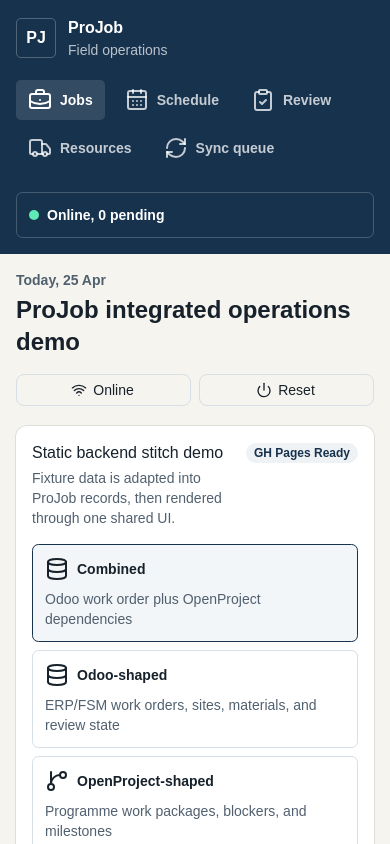
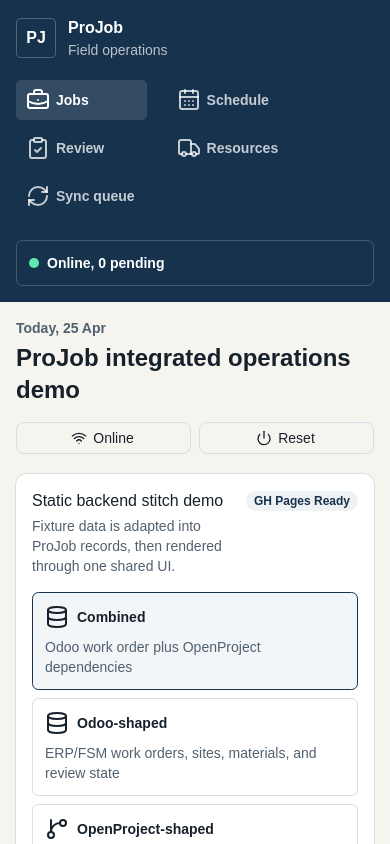
Before and after one commit to ajdench/ProJob-Wiki, a React (Vite) app in the folder experiments/projob-ui-spike/: page / in a window 390 px wide. Shown: the top 844 px of the page. Built offline with nearby package versions, Linux system fonts and the light colour scheme.

Commit message:
Align mobile sidebar nav grid

```diff
--- a/experiments/projob-ui-spike/src/App.tsx
+++ b/experiments/projob-ui-spike/src/App.tsx
@@ -437,19 +437,22 @@
         </div>
       </div>
 
-      <nav className="flex flex-wrap gap-2 pb-1 lg:grid lg:pb-0" aria-label="Primary">
+      <nav
+        className="grid grid-cols-[repeat(2,max-content)] gap-x-5 gap-y-2 pb-1 sm:grid-cols-[repeat(3,max-content)] lg:grid-cols-1 lg:gap-2 lg:pb-0"
+        aria-label="Primary"
+      >
         {navigation.map((item, index) => {
           const Icon = item.icon
           return (
             <a
               className={cn(
-                'flex min-h-10 shrink-0 items-center gap-2 rounded-sm px-3 text-sm font-bold text-primary-foreground/75 no-underline transition-colors hover:bg-primary-foreground/10 hover:text-primary-foreground',
+                'grid min-h-10 grid-cols-[1.25rem_max-content] items-center gap-2 rounded-sm px-3 text-sm font-bold text-primary-foreground/75 no-underline transition-colors hover:bg-primary-foreground/10 hover:text-primary-foreground',
                 index === 0 && 'bg-primary-foreground/12 text-primary-foreground',
               )}
               href={`#${item.label.toLowerCase().replaceAll(' ', '-')}`}
               key={item.label}
             >
-              <Icon aria-hidden="true" />
+              <Icon aria-hidden="true" className="justify-self-center" />
               {item.label}
             </a>
           )
```
